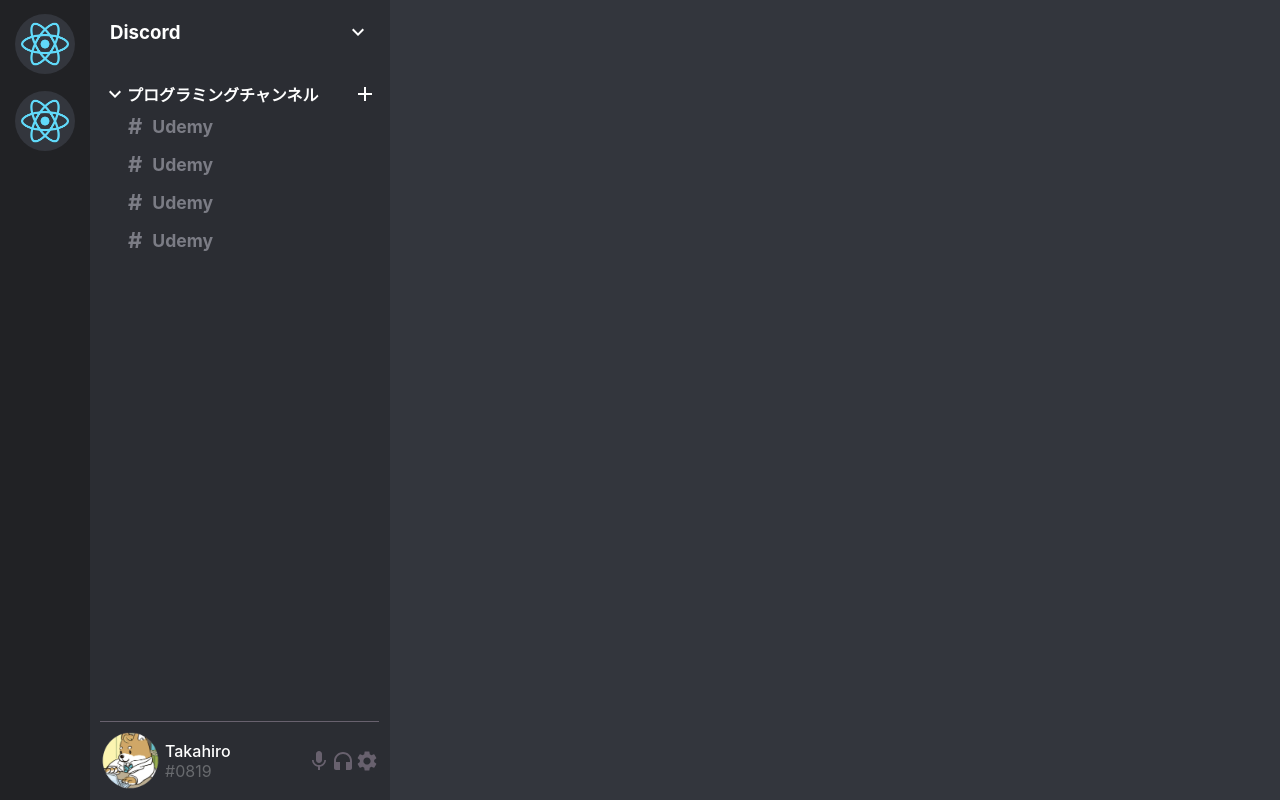
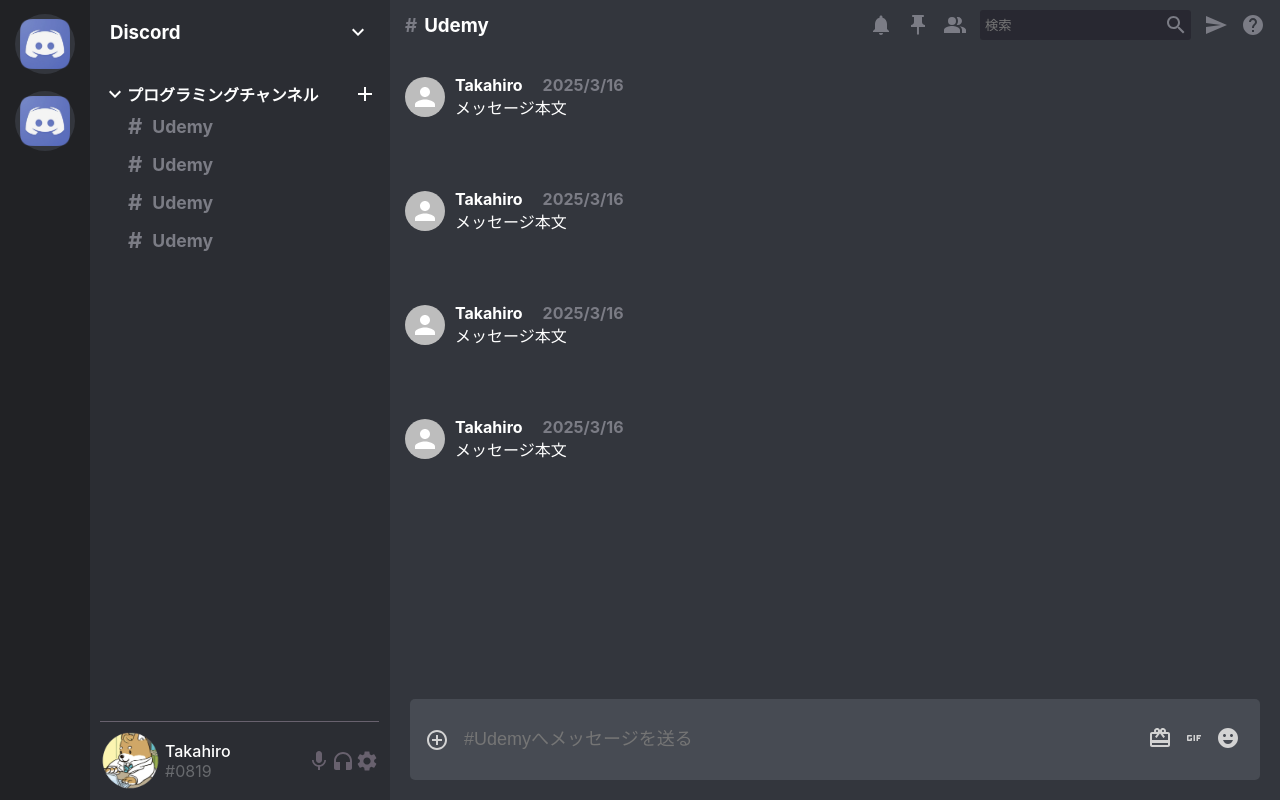
Before and after one commit to illery2020/discord-clone-udemy, a React (Create React App) app: page / in a window 1280 px wide. Built offline with nearby package versions, Linux system fonts and the light colour scheme.

Commit message:
add chat component

```diff
--- a/src/App.scss
+++ b/src/App.scss
@@ -0,0 +1,3 @@
+.App {
+  display: flex;
+}
--- a/src/App.tsx
+++ b/src/App.tsx
@@ -1,4 +1,5 @@
 import "./App.scss";
+import Chat from "./components/chat/Chat";
 import Sidebar from "./components/sidebar/Sidebar";
 
 function App() {
@@ -6,7 +7,8 @@ function App() {
     <div className="App">
       {/** sidebar */}
       <Sidebar />
-      {/** home */}
+      {/** chat */}
+      <Chat />
     </div>
   );
 }
--- /dev/null
+++ b/src/components/chat/Chat.scss
@@ -0,0 +1,42 @@
+.chat {
+  display: flex;
+  flex-direction: column;
+  flex-grow: 1;
+  background-color: #33363d;
+
+  .chatMessage {
+    flex-grow: 1;
+  }
+
+  .chatInput {
+    display: flex;
+    align-items: center;
+    justify-content: center;
+    padding: 15px;
+    background-color: #474b53;
+    border-radius: 5px;
+    margin: 20px;
+    color: lightgray;
+
+    form {
+      flex-grow: 1;
+      input {
+        padding: 15px;
+        background: transparent;
+        border: none;
+        outline: none;
+        color: white;
+        font-size: large;
+        width: 100%;
+      }
+      .chatInputButton {
+        display: none;
+      }
+    }
+    .chatInputIcons {
+      .MuiSvgIcon-root {
+        padding: 5px;
+      }
+    }
+  }
+}
--- /dev/null
+++ b/src/components/chat/Chat.tsx
@@ -0,0 +1,41 @@
+import React from "react";
+import "./Chat.scss";
+import ChatHeader from "./ChatHeader";
+import AddCircleOutlineIcon from "@mui/icons-material/AddCircleOutline";
+import CardGiftcardIcon from "@mui/icons-material/CardGiftcard";
+import GifIcon from "@mui/icons-material/Gif";
+import EmojiEmotionsIcon from "@mui/icons-material/EmojiEmotions";
+import ChatMessage from "./ChatMessage";
+
+const Chat = () => {
+  return (
+    <div className="chat">
+      {/** chatHeader */}
+      <ChatHeader />
+      {/** chatMessage */}
+      <div className="chatMessage">
+        <ChatMessage />
+        <ChatMessage />
+        <ChatMessage />
+        <ChatMessage />
+      </div>
+      {/** chatInput */}
+      <div className="chatInput">
+        <AddCircleOutlineIcon />
+        <form>
+          <input type="text" placeholder="#Udemyへメッセージを送る" />
+          <button type="submit" className="chatInputButton">
+            送信
+          </button>
+        </form>
+        <div className="chatInputIcons">
+          <CardGiftcardIcon />
+          <GifIcon />
+          <EmojiEmotionsIcon />
+        </div>
+      </div>
+    </div>
+  );
+};
+
+export default Chat;
--- /dev/null
+++ b/src/components/chat/ChatHeader.scss
@@ -0,0 +1,45 @@
+.chatHeader {
+  display: flex;
+  align-items: center;
+  justify-content: space-between;
+  width: 100%;
+  padding-top: 10px;
+
+  .chatHeaderLeft {
+    padding-left: 15px;
+
+    .chatHeaderHash {
+      color: #7b7c85;
+      padding-right: 7px;
+    }
+    h3 {
+      color: white;
+    }
+  }
+
+  .chatHeaderRight {
+    padding-right: 15px;
+    display: flex;
+    align-items: center;
+    gap: 13px;
+    color: #7b7c85;
+
+    .chatHeaderSearch {
+      display: flex;
+      align-items: center;
+      background-color: #282831;
+      padding: 3px;
+      border-radius: 3px;
+
+      input {
+        background-color: transparent;
+        outline: none;
+        color: white;
+        border: none;
+      }
+    }
+    .MuiSvgIcon-root {
+      cursor: pointer;
+    }
+  }
+}
--- /dev/null
+++ b/src/components/chat/ChatHeader.tsx
@@ -0,0 +1,34 @@
+import React from "react";
+import "./ChatHeader.scss";
+import NotificationsIcon from "@mui/icons-material/Notifications";
+import PushPinIcon from "@mui/icons-material/PushPin";
+import PeopleAltIcon from "@mui/icons-material/PeopleAlt";
+import SearchIcon from "@mui/icons-material/Search";
+import SendIcon from "@mui/icons-material/Send";
+import HelpIcon from "@mui/icons-material/Help";
+
+const ChatHeader = () => {
+  return (
+    <div className="chatHeader">
+      <div className="chatHeaderLeft">
+        <h3>
+          <span className="chatHeaderHash">#</span>
+          Udemy
+        </h3>
+      </div>
+      <div className="chatHeaderRight">
+        <NotificationsIcon />
+        <PushPinIcon />
+        <PeopleAltIcon />
+        <div className="chatHeaderSearch">
+          <input type="text" placeholder="検索" />
+          <SearchIcon />
+        </div>
+        <SendIcon />
+        <HelpIcon />
+      </div>
+    </div>
+  );
+};
+
+export default ChatHeader;
--- /dev/null
+++ b/src/components/chat/ChatMessage.scss
@@ -0,0 +1,16 @@
+.message {
+  display: flex;
+  align-items: center;
+  padding: 15px;
+  color: white;
+
+  .messageInfo {
+    padding: 20px 20px 20px 10px;
+  }
+
+  .messageTimestamp {
+    color: #7b7c85;
+    margin-left: 20px;
+    font-size: 16px;
+  }
+}
--- /dev/null
+++ b/src/components/chat/ChatMessage.tsx
@@ -0,0 +1,21 @@
+import React from "react";
+import "./ChatMessage.scss";
+import { Avatar } from "@mui/material";
+
+const ChatMessage = () => {
+  return (
+    <div className="message">
+      <Avatar />
+      <div className="messageInfo">
+        <h4>
+          Takahiro
+          <span className="messageTimestamp">2025/3/16</span>
+        </h4>
+
+        <p>メッセージ本文</p>
+      </div>
+    </div>
+  );
+};
+
+export default ChatMessage;
--- a/src/components/sidebar/Sidebar.scss
+++ b/src/components/sidebar/Sidebar.scss
@@ -1,9 +1,7 @@
 .sidebar {
   display: flex;
-  flex: 0.35;
+  flex: 0.3;
   height: 100vh;
-  //　TODO: あとでhomeに移動
-  background-color: #33363d;
 
   .sidebarLeft {
     display: flex;
@@ -33,6 +31,7 @@
     background-color: #2b2d33;
     width: 300px;
     position: relative;
+    flex-grow: 1;
 
     .sidebarTop {
       color: white;
--- a/src/components/sidebar/Sidebar.tsx
+++ b/src/components/sidebar/Sidebar.tsx
@@ -13,10 +13,10 @@ const Sidebar = () => {
       {/** sidebar left */}
       <div className="sidebarLeft">
         <div className="serverIcon">
-          <img src="./logo192.png" alt="" />
+          <img src="./discordIcon.png" alt="" />
         </div>
         <div className="serverIcon">
-          <img src="./logo192.png" alt="" />
+          <img src="./discordIcon.png" alt="" />
         </div>
       </div>
       {/** sidebar right */}
```
Also changed, not shown: public/discordIcon.png (added).
